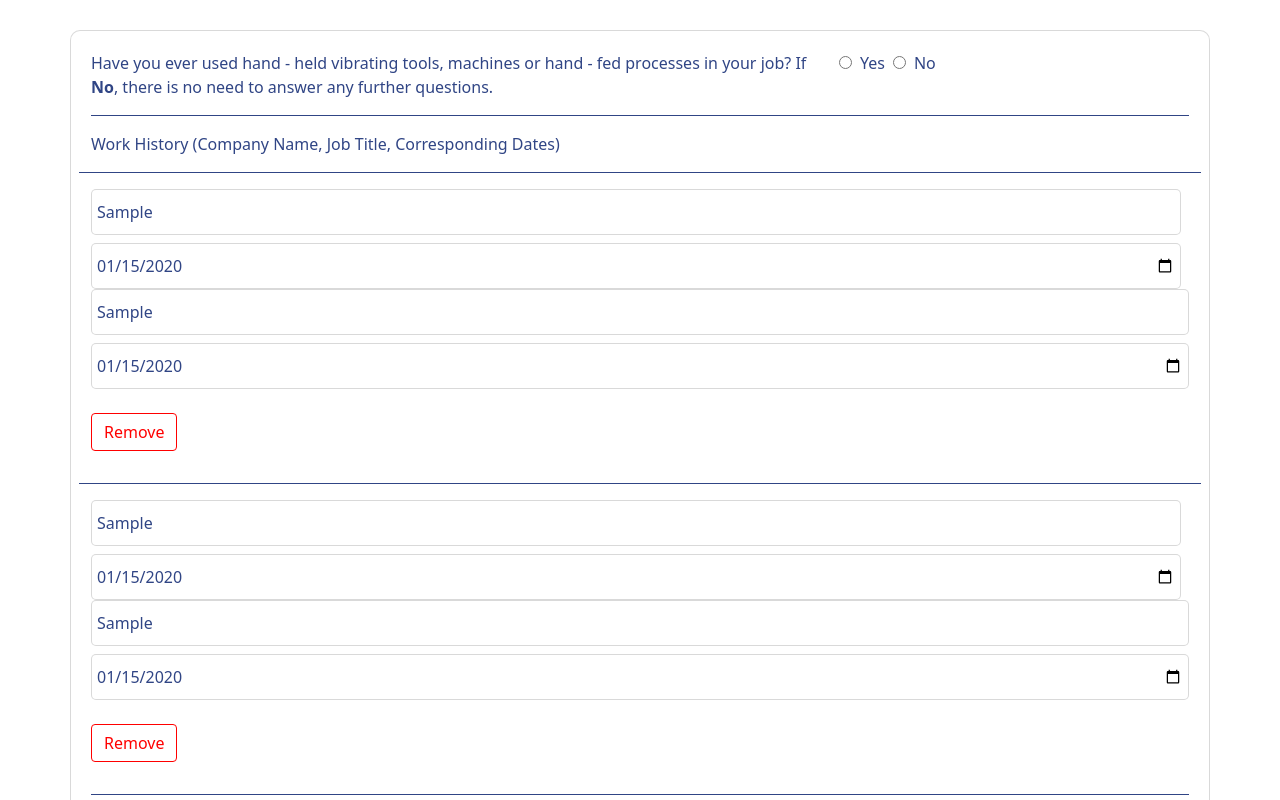
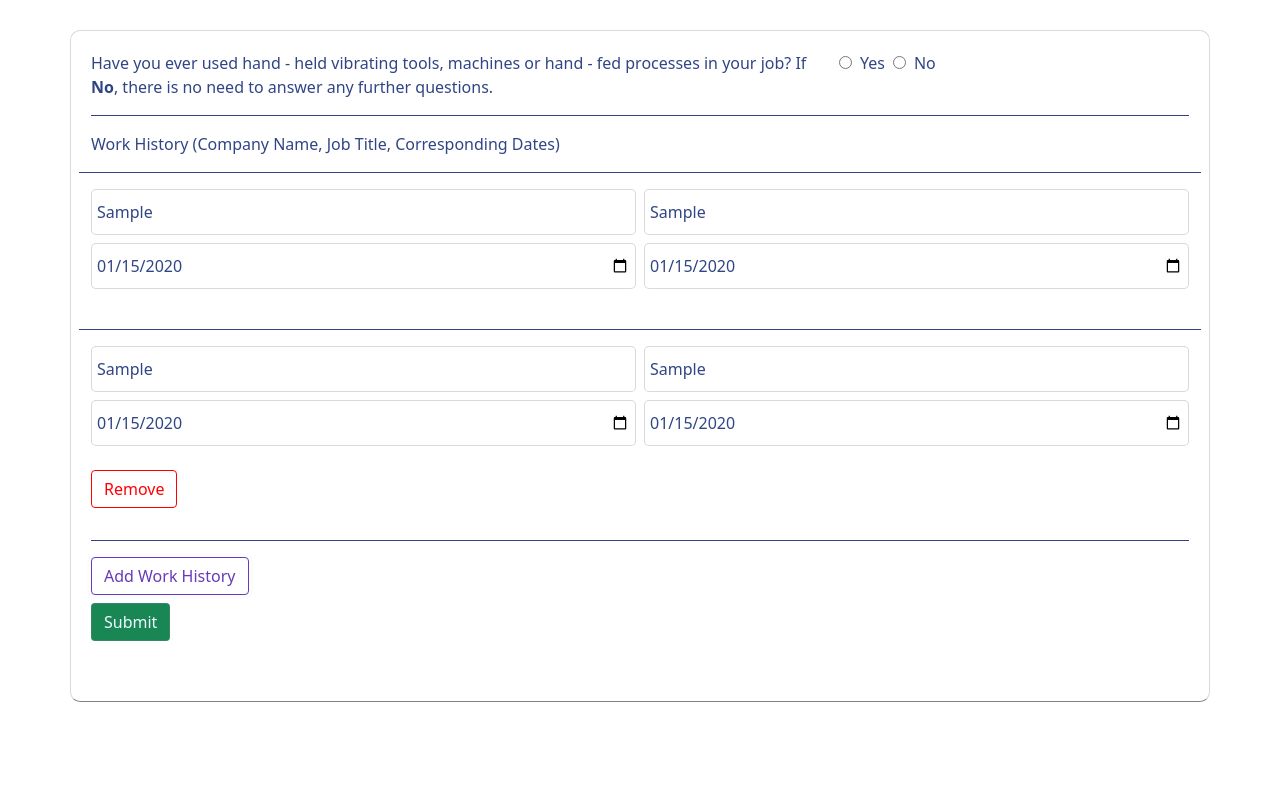
Before and after one commit to SourabhDewan/reactiveFormTask, an Angular app: page / in a window 1280 px wide. Both pictures are taken after typing "Sample", "2020-01-15", "Sample", "2020-01-15" into the empty fields and a click on the button "Add Work History". Shown: the top 800 px of the page. Built offline with nearby package versions, Linux system fonts and the light colour scheme.

Commit message:
adding http get request

```diff
--- a/src/app/app.component.html
+++ b/src/app/app.component.html
@@ -68,9 +68,10 @@
       <!-- dynamic field after clicking button -->
       <div
         *ngFor="let work of moreWork.controls; let i = index"
-        class="d-flex my-3 py-3 top-border row"
+        class=" my-3 py-3 top-border row"
         >
-        <div [formGroupName]='i'>
+        <div [formGroupName]='i' >
+          <div class="d-flex">
             <div class="pe-2 col">
               <div >
                 <input class="input-width" type="text" placeholder="Company"  formControlName="company"/>
@@ -87,12 +88,14 @@
                 <input class="input-width" type="date" formControlName="tilDate" />
               </div>
             </div>
-          <div class="pt-3">
+          </div>
+          <div class="pt-3" *ngIf="i>= 1">
             <button
               class="btn btn-outline-light"
               type="button"
               style="border: 1px solid; color: red"
               (click)="removeMoreWork()"
+
             >
               Remove
             </button>
--- a/src/app/app.component.ts
+++ b/src/app/app.component.ts
@@ -1,5 +1,6 @@
 import { Component, OnInit } from '@angular/core';
 import { FormArray,  FormBuilder,  FormControl, FormGroup, Validators } from '@angular/forms';
+import { HttpClient } from '@angular/common/http';
 
 @Component({
   selector: 'app-root',
@@ -12,7 +13,7 @@ export class AppComponent implements OnInit {
   flag = 0;
   companyDetails;
   form;
-  constructor(private fb : FormBuilder){
+  constructor(private fb : FormBuilder, private http : HttpClient){
 
   }
   ngOnInit(){
@@ -54,6 +55,11 @@ export class AppComponent implements OnInit {
   }
 
   submit(){
+    this.http.get('https://api-tracker.sw-gr.com/pack/api/applicant/53?$expand=OccupationalHistories&$expand')
+    .subscribe(response => {
+      this.form.value = response;
+      console.log(response);
+    })
     console.log(this.form.value);
   }
 }
--- a/src/app/app.module.ts
+++ b/src/app/app.module.ts
@@ -1,6 +1,7 @@
 import { NgModule } from '@angular/core';
 import { ReactiveFormsModule } from '@angular/forms';
 import { BrowserModule } from '@angular/platform-browser';
+import { HttpClientModule } from '@angular/common/http'
 
 import { AppRoutingModule } from './app-routing.module';
 import { AppComponent } from './app.component';
@@ -12,7 +13,8 @@ import { AppComponent } from './app.component';
   imports: [
     BrowserModule,
     AppRoutingModule,
-    ReactiveFormsModule
+    ReactiveFormsModule,
+    HttpClientModule
   ],
   providers: [],
   bootstrap: [AppComponent]
```
Lines whose indentation alone changed are shown as unchanged.
